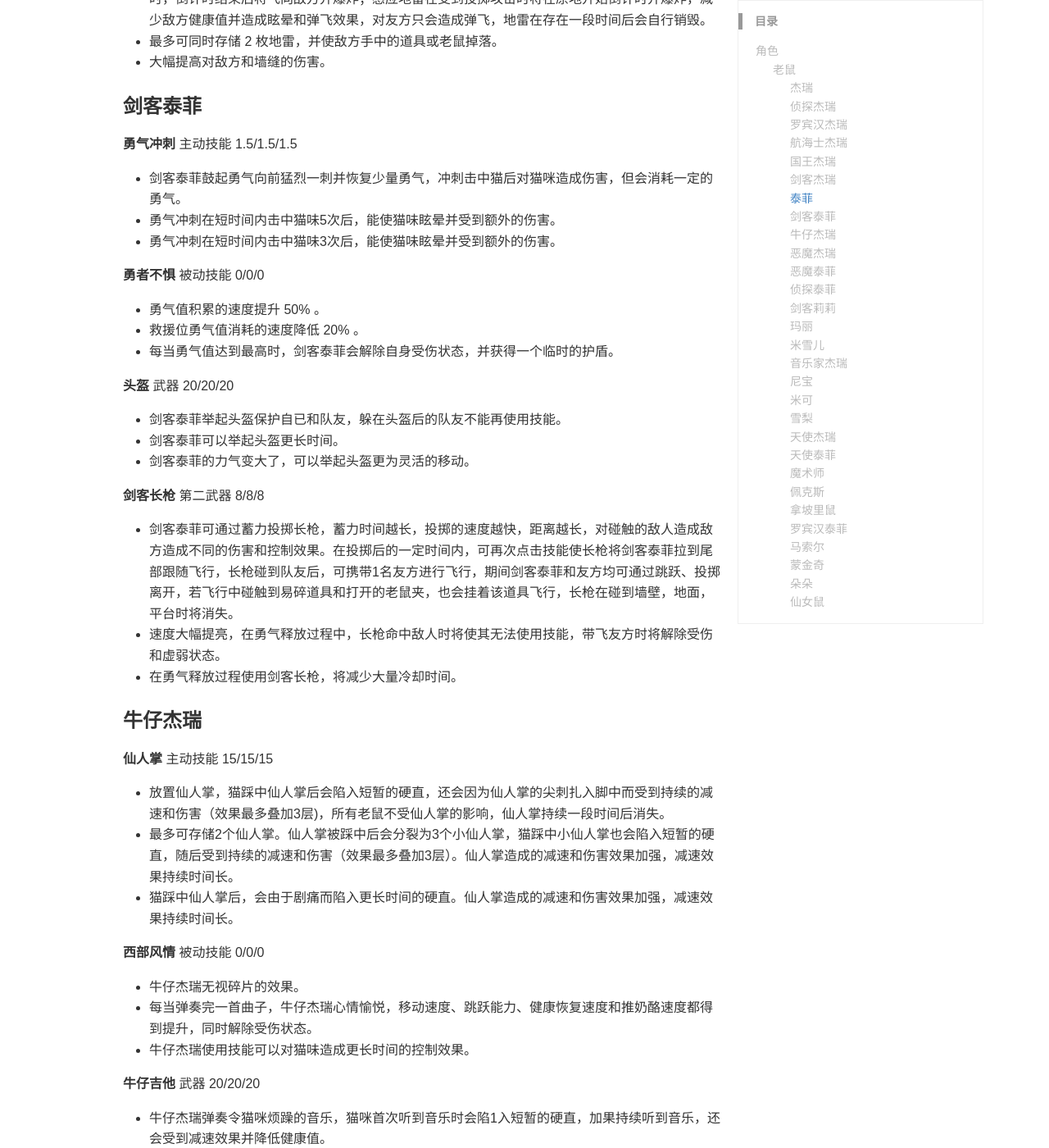
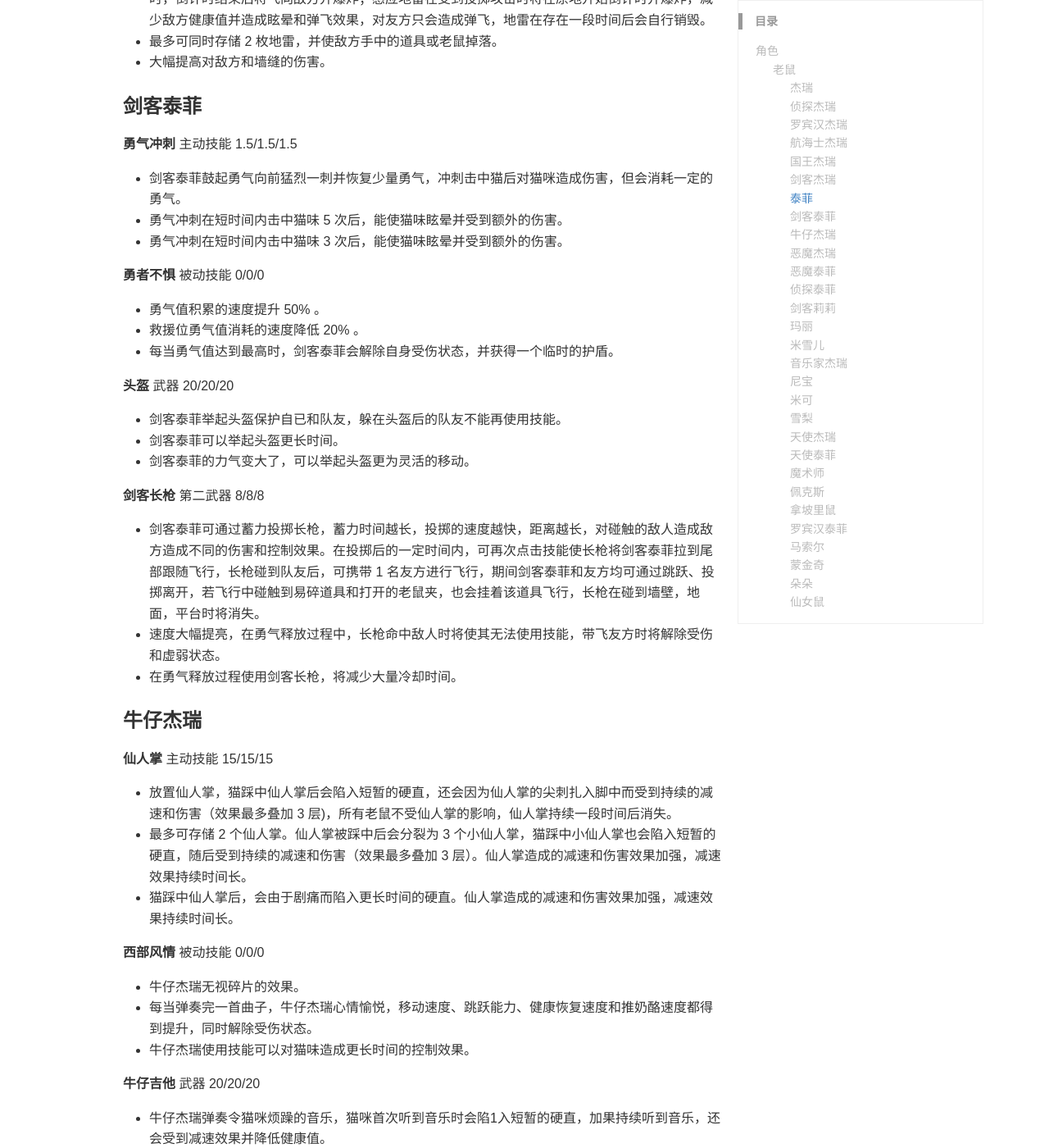
Before and after one commit to wzwtt/blog, a Jekyll site: the page built from _posts/2022-08-23-Tom-and-Jerry-notes.md, in a window 1280 px wide and 1400 px high, scrolled down 5155 px. Shown: the whole window at 82% size. Built offline with Jekyll 4.4.1, drawn with Linux system fonts in a browser that asks for light colours; some web fonts are replaced; comment, search, counter and statistics services are not loaded; a style sheet for code colours, icons or effects is not loaded; some of the changed text lies outside the part shown.

Commit message:
修正数字规范

````diff
--- a/_posts/2022-08-23-Tom-and-Jerry-notes.md
+++ b/_posts/2022-08-23-Tom-and-Jerry-notes.md
@@ -114,7 +114,7 @@
 - 增加无敌效果的持续时间。
 
 **国王战旗** 第二武器 15/8/8
-- 国王可召唤不同的战旗，为碰触的友方提供不同的增益，但战旗和增益效果的持续时间较短，当战旗碰触过2次后，战旗将获得强化提供强化版增益，同一时间游戏内只能存在1种战旗，获得战旗效果后的一段时间内无法再次获得同等级的效果。
+- 国王可召唤不同的战旗，为碰触的友方提供不同的增益，但战旗和增益效果的持续时间较短，当战旗碰触过 2 次后，战旗将获得强化提供强化版增益，同一时间游戏内只能存在 1 种战旗，获得战旗效果后的一段时间内无法再次获得同等级的效果。
 - 减少技能的冷却时间，减少 1 次强化触碰次数。
 - 战旗被召唤时直接升级为强化状态。
 ```
@@ -175,8 +175,8 @@
 ### 剑客泰菲
 **勇气冲刺** 主动技能 1.5/1.5/1.5
 - 剑客泰菲鼓起勇气向前猛烈一刺并恢复少量勇气，冲刺击中猫后对猫咪造成伤害，但会消耗一定的勇气。
-- 勇气冲刺在短时间内击中猫味5次后，能使猫味眩晕并受到额外的伤害。
-- 勇气冲刺在短时间内击中猫味3次后，能使猫味眩晕并受到额外的伤害。
+- 勇气冲刺在短时间内击中猫味 5 次后，能使猫味眩晕并受到额外的伤害。
+- 勇气冲刺在短时间内击中猫味 3 次后，能使猫味眩晕并受到额外的伤害。
 
 **勇者不惧** 被动技能 0/0/0
 - 勇气值积累的速度提升 50% 。
@@ -189,14 +189,14 @@
 - 剑客泰菲的力气变大了，可以举起头盔更为灵活的移动。
 
 **剑客长枪** 第二武器 8/8/8
-- 剑客泰菲可通过蓄力投掷长枪，蓄力时间越长，投掷的速度越快，距离越长，对碰触的敌人造成敌方造成不同的伤害和控制效果。在投掷后的一定时间内，可再次点击技能使长枪将剑客泰菲拉到尾部跟随飞行，长枪碰到队友后，可携带1名友方进行飞行，期间剑客泰菲和友方均可通过跳跃、投掷离开，若飞行中碰触到易碎道具和打开的老鼠夹，也会挂着该道具飞行，长枪在碰到墙壁，地面，平台时将消失。
+- 剑客泰菲可通过蓄力投掷长枪，蓄力时间越长，投掷的速度越快，距离越长，对碰触的敌人造成敌方造成不同的伤害和控制效果。在投掷后的一定时间内，可再次点击技能使长枪将剑客泰菲拉到尾部跟随飞行，长枪碰到队友后，可携带 1 名友方进行飞行，期间剑客泰菲和友方均可通过跳跃、投掷离开，若飞行中碰触到易碎道具和打开的老鼠夹，也会挂着该道具飞行，长枪在碰到墙壁，地面，平台时将消失。
 - 速度大幅提亮，在勇气释放过程中，长枪命中敌人时将使其无法使用技能，带飞友方时将解除受伤和虚弱状态。
 - 在勇气释放过程使用剑客长枪，将减少大量冷却时间。
 
 ### 牛仔杰瑞
 **仙人掌** 主动技能 15/15/15
-- 放置仙人掌，猫踩中仙人掌后会陷入短暂的硬直，还会因为仙人掌的尖刺扎入脚中而受到持续的减速和伤害（效果最多叠加3层)，所有老鼠不受仙人掌的影响，仙人掌持续一段时间后消失。
-- 最多可存储2个仙人掌。仙人掌被踩中后会分裂为3个小仙人掌，猫踩中小仙人掌也会陷入短暂的硬直，随后受到持续的减速和伤害（效果最多叠加3层）。仙人掌造成的减速和伤害效果加强，减速效果持续时间长。
+- 放置仙人掌，猫踩中仙人掌后会陷入短暂的硬直，还会因为仙人掌的尖刺扎入脚中而受到持续的减速和伤害（效果最多叠加 3 层)，所有老鼠不受仙人掌的影响，仙人掌持续一段时间后消失。
+- 最多可存储 2 个仙人掌。仙人掌被踩中后会分裂为 3 个小仙人掌，猫踩中小仙人掌也会陷入短暂的硬直，随后受到持续的减速和伤害（效果最多叠加 3 层）。仙人掌造成的减速和伤害效果加强，减速效果持续时间长。
 - 猫踩中仙人掌后，会由于剧痛而陷入更长时间的硬直。仙人掌造成的减速和伤害效果加强，减速效果持续时间长。
 
 **西部风情** 被动技能 0/0/0
@@ -227,9 +227,9 @@
 
 ### 恶魔泰菲
 **意念控制** 主动技能 9/7/5
-- 恶魔泰菲能够吸引附近1个投掷道具并让其跟随在自己身边，再次使用技能可将道具投掷出去。
-- 恶魔泰菲能够吸引2个投掷道具，吸引道具跟随自己的时间变得更长，技能冷却时间降低。
-- 恶魔泰菲能够吸引3个投掷道具，技能冷却时间降低。
+- 恶魔泰菲能够吸引附近 1 个投掷道具并让其跟随在自己身边，再次使用技能可将道具投掷出去。
+- 恶魔泰菲能够吸引 2 个投掷道具，吸引道具跟随自己的时间变得更长，技能冷却时间降低。
+- 恶魔泰菲能够吸引 3 个投掷道具，技能冷却时间降低。
 
 **黑暗印记** 被动技能 0/0/0
 - 恶魔泰菲每隔一段时间会获得黑暗印记，印记的叠加层数最多为 1 层。如果恶魔泰菲被猫攻击或者投掷道具命中会立刻获得 1 层黑暗印记，攻击或者投掷道具命中猫则会立刻移除 1 层印记。当恶魔泰菲身上存在1层印记时，会获得移动速度提升的效果。
@@ -240,7 +240,7 @@
 **恶魔之角** 武器 50/35/35
 - 恶魔泰菲使用自己头上的恶魔之角，恶魔之角发出的神秘光束能将附近的物品复制一份。
 - 技能冷却时间降低。
-- 恶魔之角的光束能将附近的2个物品各复制一份。
+- 恶魔之角的光束能将附近的 2 个物品各复制一份。
 
 ### 侦探泰菲
 **分身大师** 主动技能 18/18/18
@@ -266,8 +266,8 @@
 
 **功无不克** 被动技能 0/0/0
 - 当自己处于满健康值状态时，获得伤害减免的能力。
-- 当自己使用道具命中敌方时获得短暂的无敌效果，无敌效果有45秒的冷却时间。
-- 当自己使用道具命中受到技能“御风剑舞”或“幻影剑气”影响的敌方时，会对敌方额外造成眩晕效果，敌方在45秒内不会重复受到此效果的影响。
+- 当自己使用道具命中敌方时获得短暂的无敌效果，无敌效果有 45 秒的冷却时间。
+- 当自己使用道具命中受到技能“御风剑舞”或“幻影剑气”影响的敌方时，会对敌方额外造成眩晕效果，敌方在 45 秒内不会重复受到此效果的影响。
 
 **幻影剑气** 武器 20/10/10
 - 剑客莉莉挥出一道剑气，剑气击中敌方将造成少量伤害，并给予减速、跳跃高度降低效果。击中友方，友方将获得移速及跳跃高度提升，通过使用交互键瞬移至附近幻影处。剑气落地则形成幻影，剑客莉莉再次点击按钮，将可以瞬移至幻影处。
@@ -281,7 +281,7 @@
 - 目标被玛丽优雅姿态惊得目瞪口呆，眩晕 1 秒。
 
 **优雅从容** 被动技能 0/0/0
-- 任何突发情况都不能打破玛丽高贵从容的仪态。不愿在人前失礼，周围一定范围存在队友时免疫一次虚弱状态（50秒内只能触发一次）。
+- 任何突发情况都不能打破玛丽高贵从容的仪态。不愿在人前失礼，周围一定范围存在队友时免疫一次虚弱状态（ 50 秒内只能触发一次）。
 - 冷静从容，生命上限获得提升。
 - 强大的气场影响周围单位，范围内友方老鼠移动速度不会低于一定数值（虚弱状态也会生效），范围内敌方猫咪会被减速。
 
@@ -389,7 +389,7 @@
 
 ### 天使杰瑞
 **天使祝福** 主动技能 60/60/60
-- 天使杰瑞对附近一定范围内被绑上火箭的同伴进行祝福，祝福效果持续30秒，获得祝福效果的同伴被放飞后将会复活。处于复活状态的同伴将会持续暴露自己的位置，如果再次被击倒或陷入可被直接抓取的状态，则直接被淘汰。获得祝福效果的同伴被救下火箭后，将返还该技能一定的冷却时间。
+- 天使杰瑞对附近一定范围内被绑上火箭的同伴进行祝福，祝福效果持续 30 秒，获得祝福效果的同伴被放飞后将会复活。处于复活状态的同伴将会持续暴露自己的位置，如果再次被击倒或陷入可被直接抓取的状态，则直接被淘汰。获得祝福效果的同伴被救下火箭后，将返还该技能一定的冷却时间。
 - 天使在祝福吟唱时将获得护盾效果，并持续恢复健康值。
 - 祝福的生效范围提升。
 
@@ -412,7 +412,7 @@
 **友情庇护** 主动技能 16/16/16
 - 天使泰菲撑起伤害转移光盾，持续时间内减少自己受到的伤害，同时将附近队友受到伤害的 50% 转移到自己身上，并消耗怜悯值进行抵扣，怜悯值为不足时将消耗健康值抵扣。
 - 伤害转移伤害的比例提升至 100% 。
-- 如果开启友情庇护时自己的怜悯值为充满状态，则消耗20%的怜悯值并获得免疫虚弱的能力。
+- 如果开启友情庇护时自己的怜悯值为充满状态，则消耗 20% 的怜悯值并获得免疫虚弱的能力。
 
 **怜悯之心** 被动技能0/0/0
 - 怜悯值低于 60% 时，将更快获得怜悯值。
@@ -433,7 +433,7 @@
 红色卡牌：命中后明显减少猫的健康值，并且无法使用技能，略微减少移动速度，持续 6 秒。
 ```
 - 技能冷却时间大幅减少。
-- 3张不同颜色的卡牌在命中目标后，将给与魔术师自身额外的效果。
+- 3 张不同颜色的卡牌在命中目标后，将给与魔术师自身额外的效果。
 ```
 蓝色卡牌：大幅度增加魔术师的移动速度和跳跃高度，持续 3 秒。
 红色卡牌： 5 秒内持续恢复魔术师健康值。
@@ -543,7 +543,7 @@
 **勇往直前** 主动技能 35/25/25
 - 蒙金奇向前快速行军，期间获得霸体和减伤，可以推开敌人、夹子、碎片等，对接触的敌人造成伤害并击退。施放时可以消耗 60 点士气值造成更多伤害和更强的效果并击落猫咪手中的老鼠。驾驶战车时也可以施放。
 - 冷却时间降低。
-- 使用后，5秒内可以再次使用一次。
+- 使用后，5 秒内可以再次使用一次。
 
 **我，既是军团** 被动技能 0/0/0
 - 蒙金奇是军团指挥官，士兵们是他坚实的后盾。学习技能后自然增长士气值，对敌人造成伤害时会提升士气值。虚弱时士气值清空。根据士气值提升其减伤能力。
@@ -594,7 +594,7 @@
 2 星：对碰触的友方短时获得二段跳，对碰触的敌方减少健康值和移动速度。
 4 星：对碰触的友方缓慢恢复健康值并解除受伤状态，对碰触的敌方减少健康值和移动速度。
 6 星：对碰触的友方使其变成小星星，解除并免疫眩晕和虚弱效果，可释放星星滚滚，向前翻滚一段距离，对碰触的敌方减少健康值和移动速度。
-8星：对碰触的敌方猫变成大星星，使其无法通过空间较小的地方，变身后可进行近身攻击和远程吐星星攻击。
+8 星：对碰触的敌方猫变成大星星，使其无法通过空间较小的地方，变身后可进行近身攻击和远程吐星星攻击。
 ```
 - 大幅减少冷却时间。
 - 提高仙女鼠自身的星星增长速度（ 5 秒/颗）。
````
